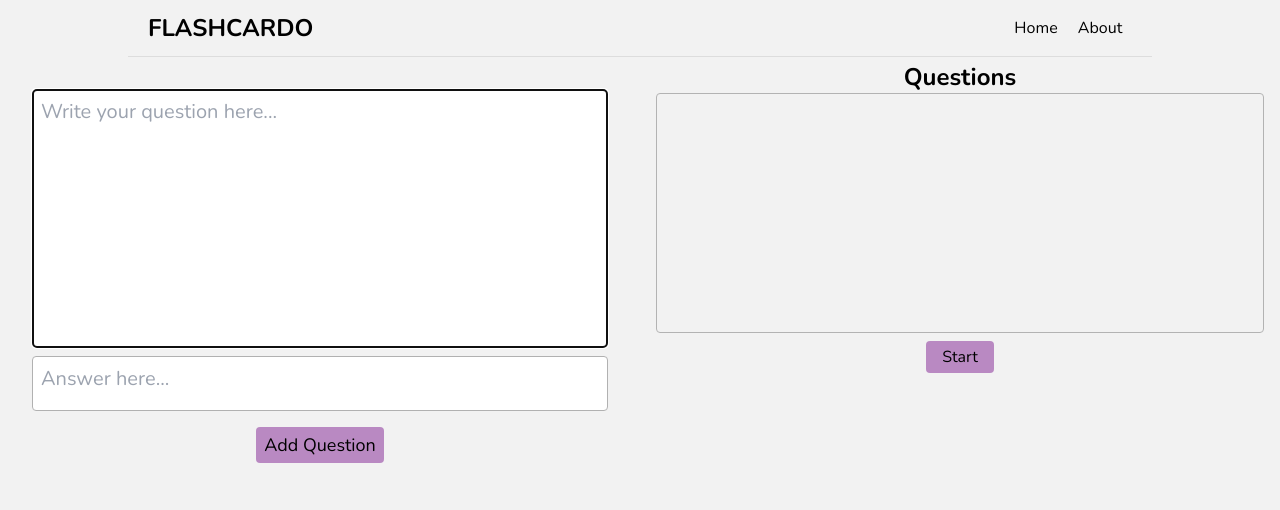
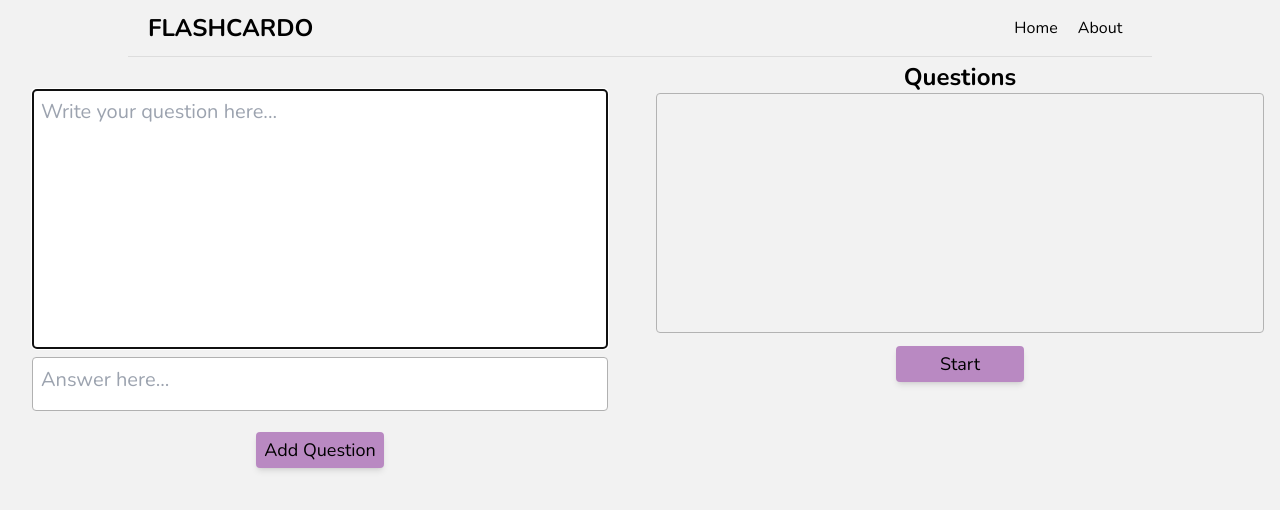
Before and after one commit to pokemau/flashcardo, a Next.js app: page /edit in a window 1280 px wide. Shown: the top 510 px of the page. Built offline with nearby package versions, Linux system fonts and the light colour scheme.

Commit message:
add one class for all buttons

```diff
--- a/src/components/edit-questions/edit/InputFields.tsx
+++ b/src/components/edit-questions/edit/InputFields.tsx
@@ -75,12 +75,7 @@ const InputFields: React.FC<InputFieldsProps> = ({
           onKeyDown={checkIfEnterKeyIsPressed}
         ></textarea>
 
-        <button
-          className="py-1 px-2 rounded text-lg bg-[#b989c2] hover:bg-[#a77aaf]
-          transition-all duration-100 "
-          type="button"
-          onClick={addNewQuestion}
-        >
+        <button className="normal-btn" type="button" onClick={addNewQuestion}>
           Add Question
         </button>
       </div>
--- a/src/components/edit-questions/start-btn/StartBtn.tsx
+++ b/src/components/edit-questions/start-btn/StartBtn.tsx
@@ -30,11 +30,7 @@ const StartBtn: React.FC<StartBtnProps> = ({
     }
   }
   return (
-    <button
-      className="cursor-pointer rounded px-4 py-1 bg-[#b989c2]
-          hover:bg-[#a77aaf] transition-all duration-100"
-      onClick={startFlashcard}
-      type="button">
+    <button className="normal-btn mb-4" onClick={startFlashcard} type="button">
       Start
     </button>
   );
--- a/src/components/flaschard/ControlButtons.tsx
+++ b/src/components/flaschard/ControlButtons.tsx
@@ -52,26 +52,26 @@ const ControlQuestionsButtons: React.FC<ControlQuesBtnProps> = ({
   }
 
   return (
-                  <div className="flex justify-center">
-
+    <div className="flex justify-center">
       <button
-        className="flashcard-btn px-11"
+        className="normal-btn"
         type="button"
-        onClick={() => goToPrevQuestion()}>
+        onClick={() => goToPrevQuestion()}
+      >
         Previous
       </button>
 
       <button
-        className="flashcard-btn"
+        className="normal-btn"
         type="button"
-        onClick={() => showAnswer()}>{`${
-        showAns ? "Hide" : "Show"
-      } Answer`}</button>
+        onClick={() => showAnswer()}
+      >{`${showAns ? "Hide" : "Show"} Answer`}</button>
 
       <button
-        className="flashcard-btn px-11"
+        className="normal-btn"
         type="button"
-        onClick={() => goToNextQuestion()}>
+        onClick={() => goToNextQuestion()}
+      >
         Next
       </button>
     </div>
--- a/src/components/home/create/DefaultHomeBtns.tsx
+++ b/src/components/home/create/DefaultHomeBtns.tsx
@@ -11,10 +11,10 @@ const DefaultHomeButtons: React.FC<DefaultHomeButtonsProps> = ({
 }) => {
   return (
     <div className="flex flex-col">
-      <button onClick={() => createNewFlashcardSet()} className="home-btn">
+      <button onClick={() => createNewFlashcardSet()} className="normal-btn">
         Create New
       </button>
-      <button onClick={() => setIsImporting(true)} className="home-btn">
+      <button onClick={() => setIsImporting(true)} className="normal-btn">
         ImportQuestions
       </button>
     </div>
--- a/src/styles/globals.css
+++ b/src/styles/globals.css
@@ -34,6 +34,10 @@
     flex items-center justify-center bg-[#e4e4e4]/90 p-1 hover:bg-[#d8d8d8]
     text-[1.3em];
   }
+  .normal-btn {
+    @apply min-w-[20vw] md:min-w-[8rem] cursor-pointer bg-[#b989c2] mx-1 py-1 px-2 text-lg rounded my-[5px]
+    hover:bg-[#a77aaf] transition-all duration-100 shadow-md;
+  }
 }
 
 @layer utilities {
@@ -41,10 +45,6 @@
     @apply empty:before:content-[attr(placeholder)] empty:before:text-[rgb(68,68,68)]
     empty:before:opacity-50 p-[0.30rem] min-h-[3em] w-[98%] m-auto bg-gray-200
     hover:cursor-text outline-none;
-  }
-  .home-btn {
-    @apply cursor-pointer bg-[#b989c2] mx-1 py-1 px-2 text-lg rounded my-[5px]
-    hover:bg-[#a77aaf] transition-all duration-100;
   }
   .show-export-msg {
     @apply visible scale-100 top-2;
```
